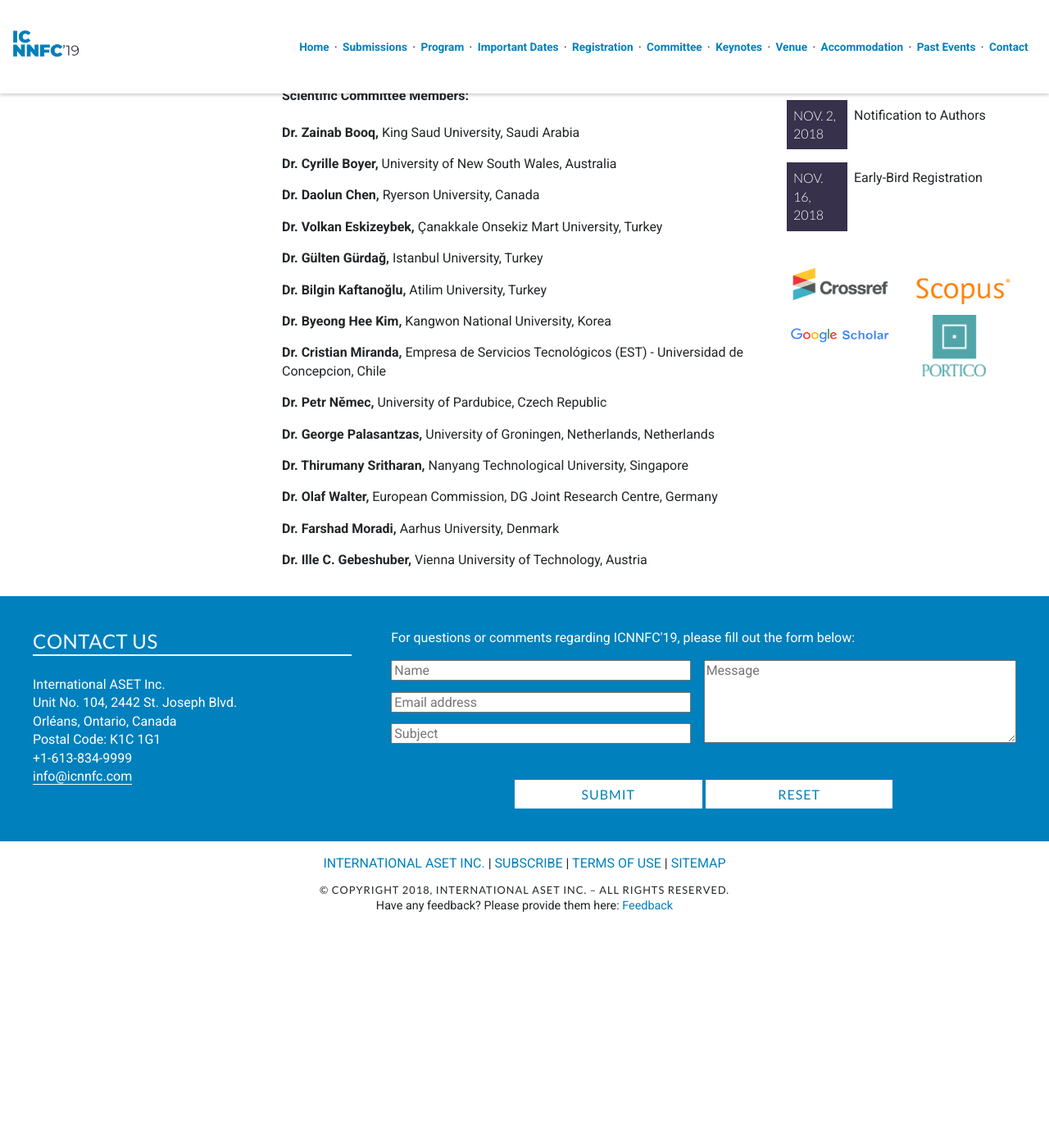
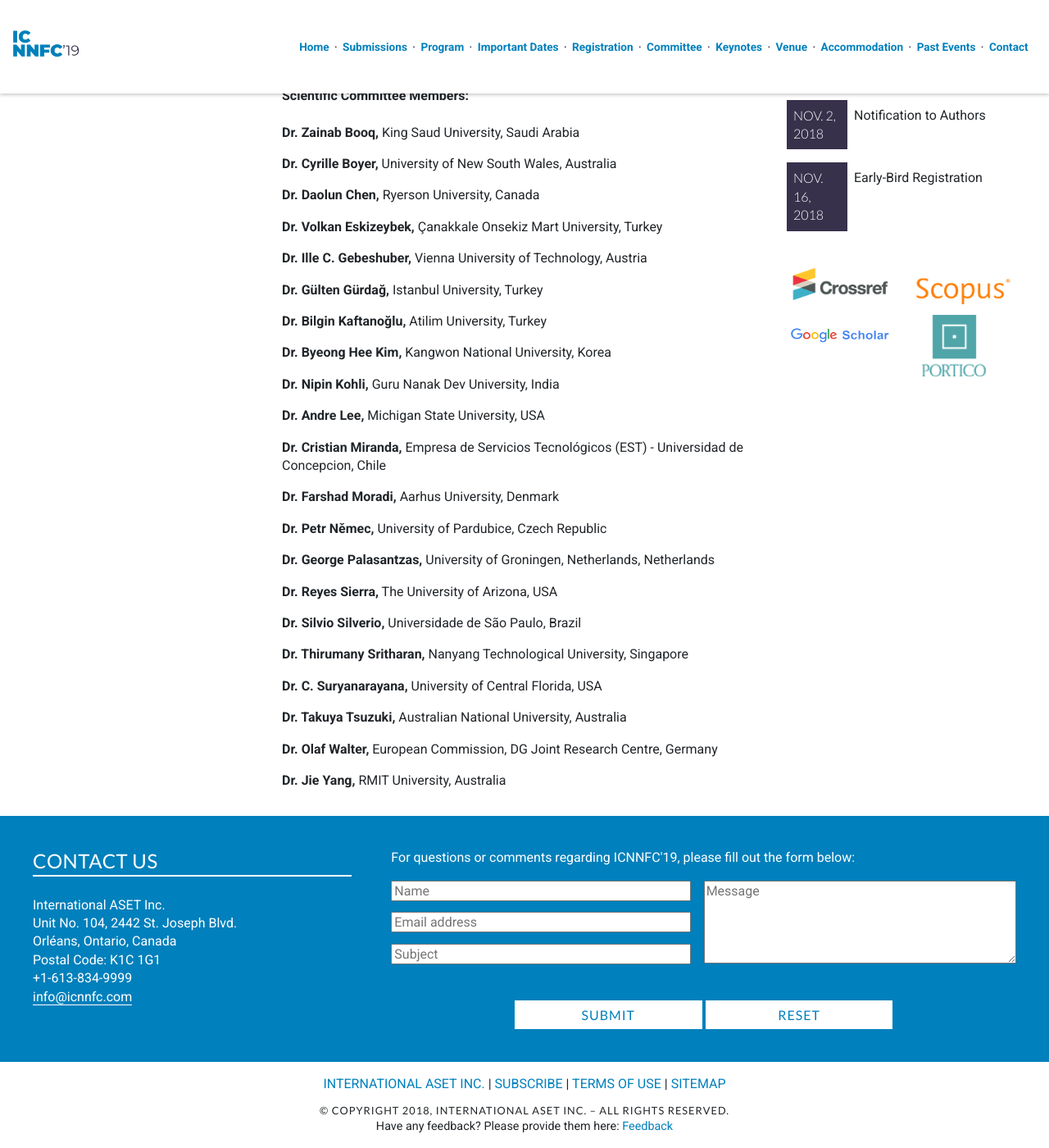
Before and after one commit to intaset/icnnfc, a Jekyll site: the page built from committee.html, in a window 1280 px wide and 1400 px high, scrolled down 654 px. Shown: the whole window at 82% size. Built offline with Jekyll 4.4.1, drawn with Linux system fonts in a browser that asks for light colours; nearby versions of some CDN libraries; Markdown is read by kramdown in place of the engine named in the settings; comment, search, counter and statistics services are not loaded; before the commit the page ends 1785 px from its top, so only the background shows below that.

Commit message:
updated sc list

```diff
--- a/committee.html
+++ b/committee.html
@@ -25,16 +25,23 @@ keyword: nanoparticles, nanotubes, graphene, nanotechnology and coating, computa
    <p class="body"><b>Dr. Cyrille Boyer,</b>  University of New South Wales, Australia</p>
    <p class="body"><b>Dr. Daolun Chen,</b>  Ryerson University, Canada</p>
    <p class="body"><b>Dr. Volkan Eskizeybek,</b>  Çanakkale Onsekiz Mart University, Turkey</p>
+   <p class="body"><b>Dr. Ille C. Gebeshuber,</b>  Vienna University of Technology, Austria </p>
    <p class="body"><b>Dr. Gülten Gürdağ,</b>  Istanbul University, Turkey</p>
    <p class="body"><b>Dr. Bilgin Kaftanoğlu,</b>  Atilim University, Turkey </p>
    <p class="body"><b>Dr. Byeong Hee Kim,</b>  Kangwon National University, Korea </p>
+   <p class="body"><b>Dr. Nipin Kohli,</b>  Guru Nanak Dev University, India </p>
+   <p class="body"><b>Dr. Andre Lee,</b>  Michigan State University, USA </p>
    <p class="body"><b>Dr. Cristian Miranda,</b>  Empresa de Servicios Tecnológicos (EST) - Universidad de Concepcion, Chile </p>
+   <p class="body"><b>Dr. Farshad Moradi,</b>  Aarhus University, Denmark </p>
    <p class="body"><b>Dr. Petr Němec,</b>  University of Pardubice, Czech Republic </p>
    <p class="body"><b>Dr. George Palasantzas,</b>  University of Groningen, Netherlands, Netherlands </p>
+   <p class="body"><b>Dr. Reyes Sierra,</b>  The University of Arizona, USA </p>
+   <p class="body"><b>Dr. Silvio Silverio,</b>  Universidade de São Paulo, Brazil </p>
    <p class="body"><b>Dr. Thirumany Sritharan,</b>  Nanyang Technological University, Singapore </p>
+   <p class="body"><b>Dr. C. Suryanarayana,</b>  University of Central Florida, USA </p>
+   <p class="body"><b>Dr. Takuya Tsuzuki,</b>  Australian National University, Australia </p>
    <p class="body"><b>Dr. Olaf Walter,</b>  European Commission, DG Joint Research Centre, Germany </p>
-   <p class="body"><b>Dr. Farshad Moradi,</b>  Aarhus University, Denmark </p>
-   <p class="body"><b>Dr. Ille C. Gebeshuber,</b>  Vienna University of Technology, Austria </p>
+   <p class="body"><b>Dr. Jie Yang,</b>  RMIT University, Australia </p>
 
     <!--
     <p class="body"><b>Dr. James R. Friend,</b>  University of California, USA</p>
```
Also changed, not shown: 1 other file.
